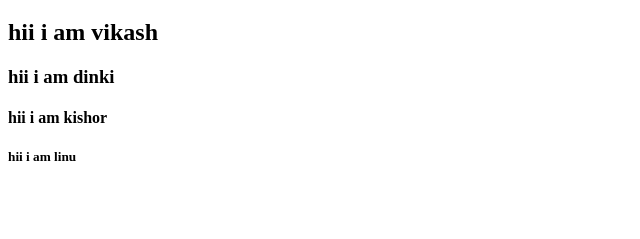
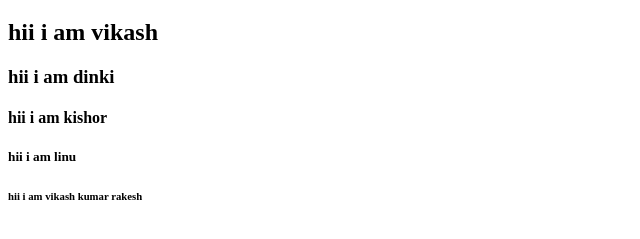
Before and after one commit to vikashRakesh801/First-Repo, a plain HTML site: page index.html in a window 1280 px wide. Shown: the part 61-300 px from the top of the page, without its empty margins (0-640 px from the left). Drawn offline with Linux system fonts and the light colour scheme.

Commit message:
branch1 first commited

```diff
--- a/index.html
+++ b/index.html
@@ -12,5 +12,6 @@
     <h3>hii i am dinki</h3>
     <h4>hii i am kishor</h4>
     <h5>hii i am linu</h5>
+    <h6>hii i am vikash kumar rakesh</h6>
 </body>
 </html>
```
